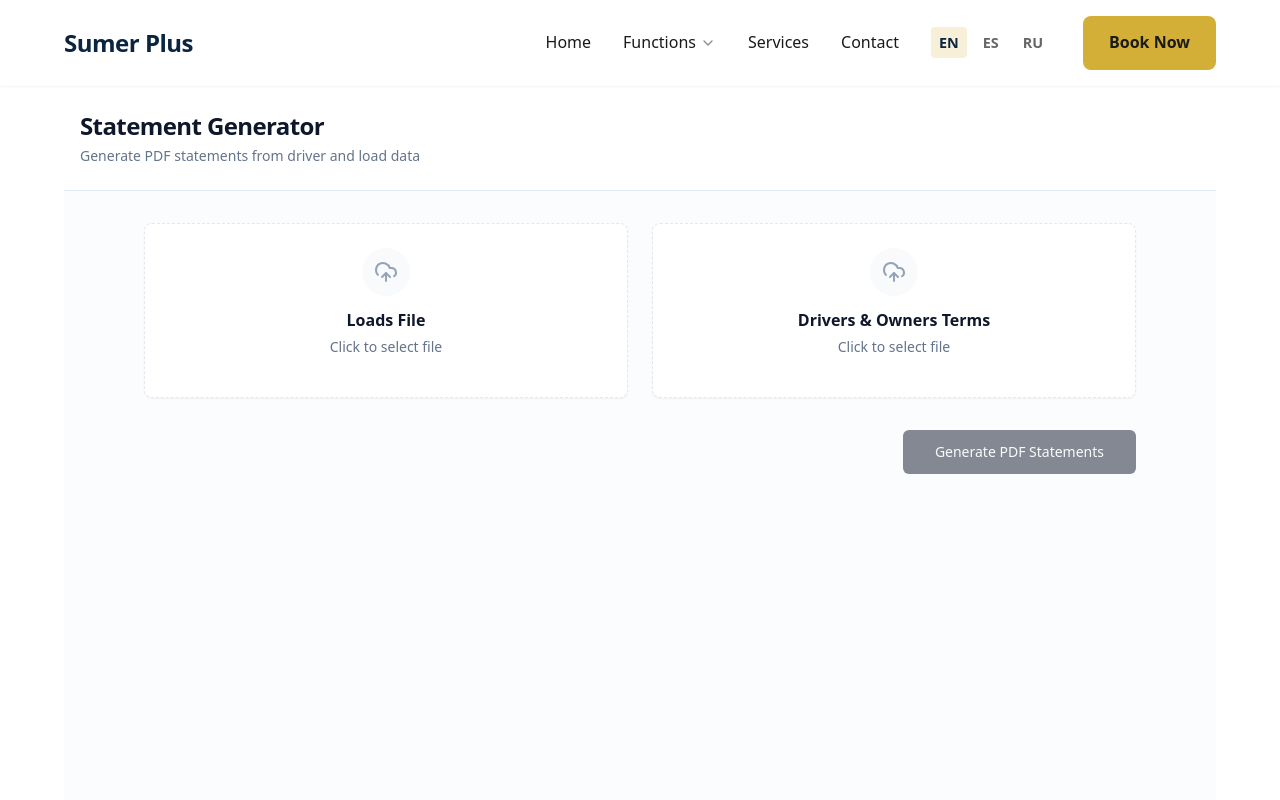
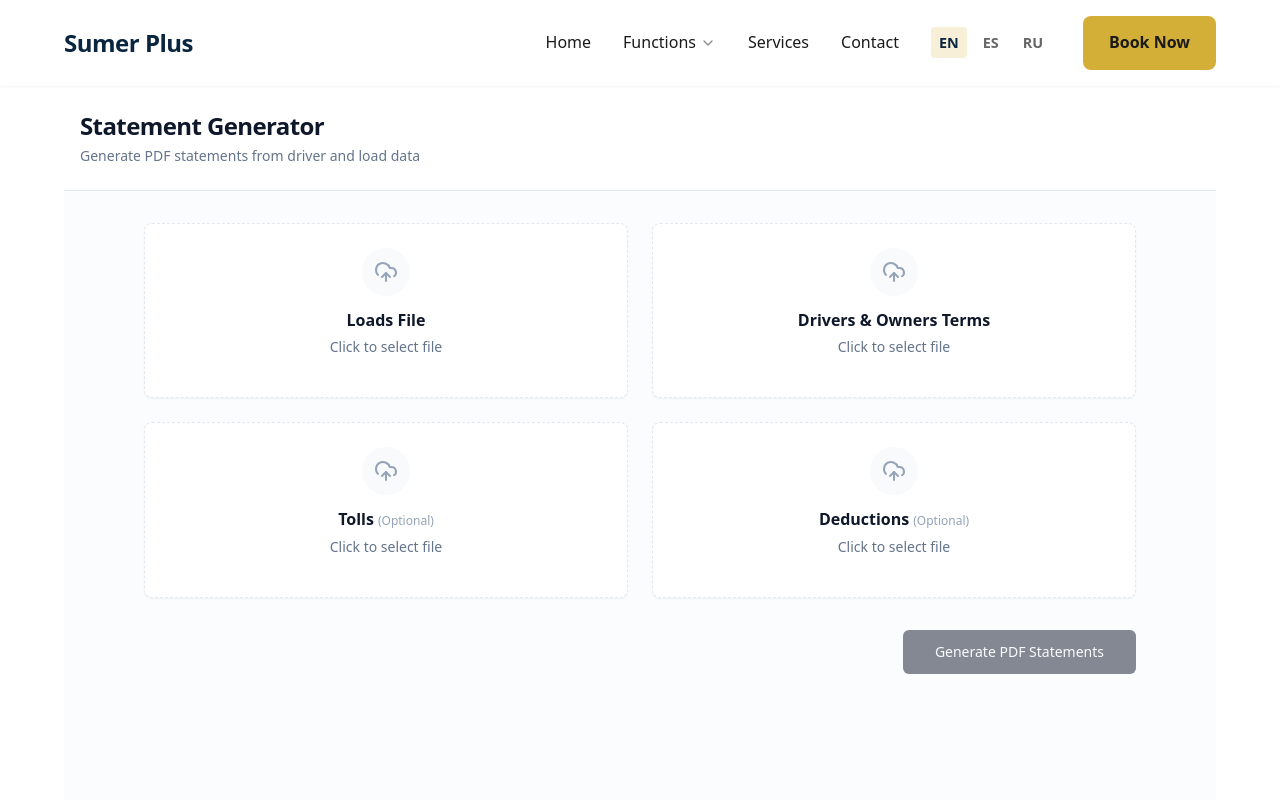
Before and after one commit to QASchoolUSA/Sumer-Plus, a Next.js app: page /en/statement-generator in a window 1280 px wide. Shown: the top 800 px of the page. Built offline with nearby package versions, Linux system fonts and the light colour scheme.

Commit message:
feat: add optional tolls and deductions file uploads with sheet selection and API integration

```diff
--- a/src/components/StatementGenerator/StatementGeneratorClient.js
+++ b/src/components/StatementGenerator/StatementGeneratorClient.js
@@ -21,12 +21,14 @@ export default function StatementGeneratorClient({ lang }) {
   const [error, setError] = useState("");
   const [results, setResults] = useState([]);
 
+  // Loads File
   const [loadsFile, setLoadsFile] = useState(null);
   const [loadsSheets, setLoadsSheets] = useState([]);
   const [selectedLoadsSheet, setSelectedLoadsSheet] = useState("");
   const [loadsSheetsLoading, setLoadsSheetsLoading] = useState(false);
   const [loadsSheetsError, setLoadsSheetsError] = useState("");
 
+  // Terms (Drivers/Owners) File
   const [termsFile, setTermsFile] = useState(null);
   const [termsSheets, setTermsSheets] = useState([]);
   const [selectedDriversSheet, setSelectedDriversSheet] = useState("");
@@ -34,8 +36,24 @@ export default function StatementGeneratorClient({ lang }) {
   const [termsSheetsLoading, setTermsSheetsLoading] = useState(false);
   const [termsSheetsError, setTermsSheetsError] = useState("");
 
+  // Optional: Tolls File
+  const [tollsFile, setTollsFile] = useState(null);
+  const [tollsSheets, setTollsSheets] = useState([]);
+  const [selectedTollsSheet, setSelectedTollsSheet] = useState("");
+  const [tollsSheetsLoading, setTollsSheetsLoading] = useState(false);
+  const [tollsSheetsError, setTollsSheetsError] = useState("");
+
+  // Optional: Deductions File
+  const [deductionsFile, setDeductionsFile] = useState(null);
+  const [deductionsSheets, setDeductionsSheets] = useState([]);
+  const [selectedDeductionsSheet, setSelectedDeductionsSheet] = useState("");
+  const [deductionsSheetsLoading, setDeductionsSheetsLoading] = useState(false);
+  const [deductionsSheetsError, setDeductionsSheetsError] = useState("");
+
   const loadsInputRef = useRef(null);
   const termsInputRef = useRef(null);
+  const tollsInputRef = useRef(null);
+  const deductionsInputRef = useRef(null);
 
   async function onSubmit(e) {
     e.preventDefault();
@@ -52,20 +70,43 @@ export default function StatementGeneratorClient({ lang }) {
       setError("Please select Drivers and Owner sheets for the Terms file");
       return;
     }
+    // Optional validations can go here if needed (e.g., if file selected but no sheet picked)
+    if (tollsFile && !selectedTollsSheet) {
+      setError("Please select a sheet for the Tolls file");
+      return;
+    }
+    if (deductionsFile && !selectedDeductionsSheet) {
+      setError("Please select a sheet for the Deductions file");
+      return;
+    }
+
     setLoading(true);
     try {
       const loadsB64 = await readFileAsBase64(loadsFile);
       const termsB64 = await readFileAsBase64(termsFile);
+
+      const payload = {
+        loads_excel_base64: loadsB64,
+        loads_sheet: selectedLoadsSheet,
+        terms_excel_base64: termsB64,
+        drivers_sheet: selectedDriversSheet,
+        owners_sheet: selectedOwnersSheet,
+      };
+
+      if (tollsFile) {
+        payload.tolls_excel_base64 = await readFileAsBase64(tollsFile);
+        payload.tolls_sheet = selectedTollsSheet;
+      }
+
+      if (deductionsFile) {
+        payload.deductions_excel_base64 = await readFileAsBase64(deductionsFile);
+        payload.deductions_sheet = selectedDeductionsSheet;
+      }
+
       const res = await fetch(`/api/generate-statements`, {
         method: "POST",
         headers: { "Content-Type": "application/json" },
-        body: JSON.stringify({
-          loads_excel_base64: loadsB64,
-          loads_sheet: selectedLoadsSheet,
-          terms_excel_base64: termsB64,
-          drivers_sheet: selectedDriversSheet,
-          owners_sheet: selectedOwnersSheet,
-        }),
+        body: JSON.stringify(payload),
       });
       const data = await res.json();
       if (!res.ok || !data.ok) {
@@ -103,7 +144,7 @@ export default function StatementGeneratorClient({ lang }) {
           if (sheetNames && sheetNames.length > 0) {
             setList(sheetNames);
             if (setSelected) {
-              // If it's a simple setSelected (loads), set the first one
+              // If it's a simple setSelected (loads, tolls, deductions), set the first one
               if (typeof setSelected === 'function') {
                 setSelected(sheetNames[0]);
               }
@@ -164,18 +205,34 @@ export default function StatementGeneratorClient({ lang }) {
     });
   }
 
-  const FileUploadBox = ({ title, file, setFile, onFileChange, loading, error, sheets, selectedSheet, setSelectedSheet, inputRef, type }) => (
-    <Card className={cn("relative transition-all duration-200", file ? "border-slate-200" : "border-dashed hover:bg-slate-50/50")}>
-      <CardContent className="p-6">
+  const FileUploadBox = ({
+    title,
+    file,
+    setFile,
+    onFileChange,
+    loading,
+    error,
+    sheets,
+    selectedSheet,
+    setSelectedSheet,
+    inputRef,
+    type,
+    optional = false
+  }) => (
+    <Card className={cn("relative transition-all duration-200 h-full", file ? "border-slate-200" : "border-dashed hover:bg-slate-50/50")}>
+      <CardContent className="p-6 h-full flex flex-col">
         <div
-          className="flex flex-col items-center justify-center text-center cursor-pointer"
+          className="flex flex-col items-center justify-center text-center cursor-pointer flex-grow"
           onClick={() => !file && inputRef.current?.click()}
         >
           <div className={cn("p-3 rounded-full mb-3", file ? "bg-green-50 text-green-600" : "bg-slate-50 text-slate-400")}>
             {file ? <CheckCircle2 className="h-6 w-6" /> : <UploadCloud className="h-6 w-6" />}
           </div>
 
-          <h3 className="font-semibold text-slate-900 mb-1">{title}</h3>
+          <h3 className="font-semibold text-slate-900 mb-1">
+            {title}
+            {optional && <span className="text-xs font-normal text-slate-400 ml-1">(Optional)</span>}
+          </h3>
 
           {!file && (
             <p className="text-sm text-slate-500 mb-4">Click to select file</p>
@@ -189,7 +246,8 @@ export default function StatementGeneratorClient({ lang }) {
                 onClick={(e) => {
                   e.stopPropagation();
                   setFile(null);
-                  setResults([]);
+                  // We don't reset all results on optional file clear, just the file state
+                  if (type === 'loads' || type === 'terms') setResults([]);
                 }}
                 className="ml-1 hover:text-red-500"
               >
@@ -253,7 +311,7 @@ export default function StatementGeneratorClient({ lang }) {
                     </div>
                   </div>
                 ) : (
-                  // Loads File - Single Sheet
+                  // Generic Single Sheet Selection (Loads, Tolls, Deductions)
                   <div className="space-y-1.5 text-left">
                     <label className="text-xs font-medium text-slate-500 uppercase">Select Sheet</label>
                     {sheets.length <= 8 ? (
@@ -346,17 +404,61 @@ export default function StatementGeneratorClient({ lang }) {
                     const driversDefault = f && first ? first : "";
                     setSelectedDriversSheet(driversDefault);
                     setSelectedOwnersSheet(driversDefault);
-
-                    // Logic to try and auto-find best sheet match after names are loaded
-                    // But since names are loaded asynchronously inside parseSheets, we rely on the list result being set.
-                    // We'll move the complex auto-select logic to after parse if needed, but for now basic is fine.
                   }
                 }, setTermsSheetsLoading, setTermsSheetsError);
 
-                // Note: Auto-select smart defaults relies on `termsSheets` state which updates async.
-                // Ideally we should return the sheets from parseSheets promise to handle this.
-                // For now, let's just rely on the user or the callback defaulting to the first one.
+                // Auto-select smart defaults
+                if (Array.isArray(termsSheets) && termsSheets.length > 0) {
+                  const driversDefault = termsSheets.find((n) => String(n).toLowerCase() === "drivers") || termsSheets[0] || "";
+                  const ownersDefault = termsSheets.find((n) => String(n).toLowerCase() === "owner") || termsSheets[1] || termsSheets[0] || "";
+                  setSelectedDriversSheet(driversDefault);
+                  setSelectedOwnersSheet(ownersDefault);
+                }
               }
+            }}
+          />
+
+          <FileUploadBox
+            title="Tolls"
+            file={tollsFile}
+            setFile={setTollsFile}
+            inputRef={tollsInputRef}
+            loading={tollsSheetsLoading}
+            error={tollsSheetsError}
+            sheets={tollsSheets}
+            selectedSheet={selectedTollsSheet}
+            setSelectedSheet={setSelectedTollsSheet}
+            type="tolls"
+            optional={true}
+            onFileChange={async (e) => {
+              const f = e.target.files?.[0] || null;
+              setTollsFile(f);
+              setError("");
+              setTollsSheets([]);
+              setSelectedTollsSheet("");
+              if (f) await parseSheets(f, setTollsSheets, setSelectedTollsSheet, setTollsSheetsLoading, setTollsSheetsError);
+            }}
+          />
+
+          <FileUploadBox
+            title="Deductions"
+            file={deductionsFile}
+            setFile={setDeductionsFile}
+            inputRef={deductionsInputRef}
+            loading={deductionsSheetsLoading}
+            error={deductionsSheetsError}
+            sheets={deductionsSheets}
+            selectedSheet={selectedDeductionsSheet}
+            setSelectedSheet={setSelectedDeductionsSheet}
+            type="deductions"
+            optional={true}
+            onFileChange={async (e) => {
+              const f = e.target.files?.[0] || null;
+              setDeductionsFile(f);
+              setError("");
+              setDeductionsSheets([]);
+              setSelectedDeductionsSheet("");
+              if (f) await parseSheets(f, setDeductionsSheets, setSelectedDeductionsSheet, setDeductionsSheetsLoading, setDeductionsSheetsError);
             }}
           />
         </div>
```
